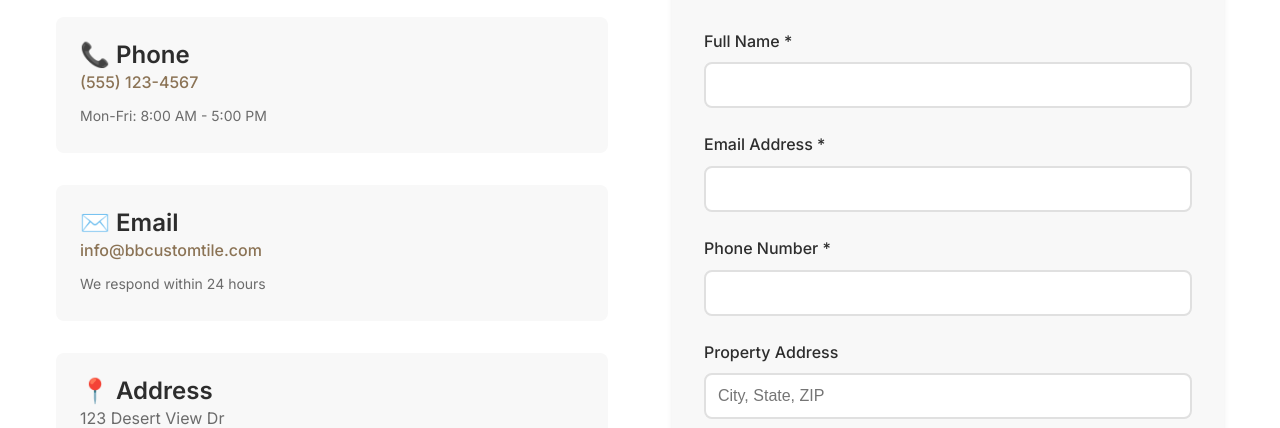
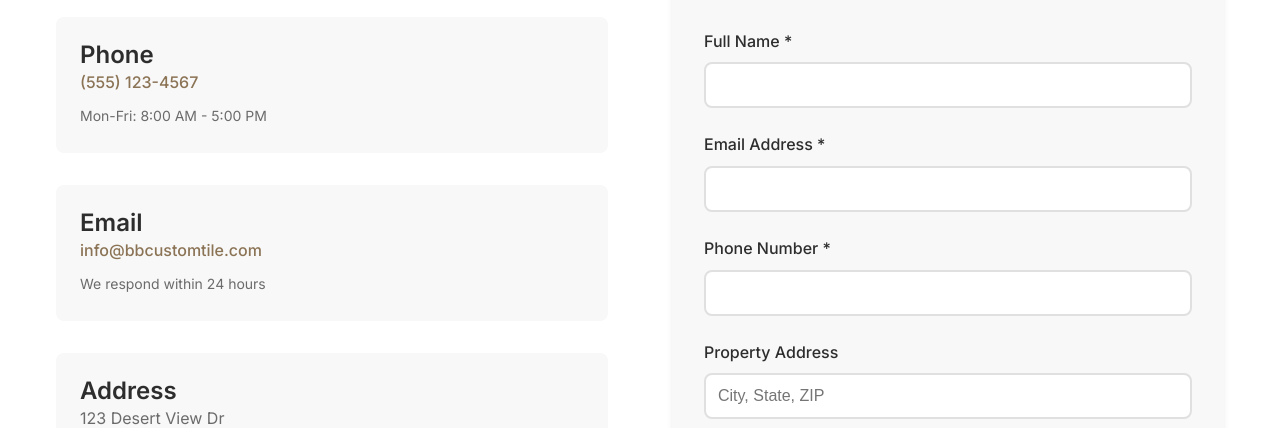
Before and after one commit to Procstar13/B-B-Custom-Tile, a website: page contact.html in a window 1280 px wide. Shown: the part 524-952 px from the top of the page. Drawn offline with Linux system fonts and the light colour scheme.

Commit message:
Remove emojis from contact page headers

```diff
--- a/contact.html
+++ b/contact.html
@@ -73,19 +73,19 @@
 
                     <div class="contact-methods">
                         <div class="contact-method">
-                            <h4>📞 Phone</h4>
+                            <h4>Phone</h4>
                             <p><a href="tel:+15551234567">(555) 123-4567</a></p>
                             <small>Mon-Fri: 8:00 AM - 5:00 PM</small>
                         </div>
 
                         <div class="contact-method">
-                            <h4>✉️ Email</h4>
+                            <h4>Email</h4>
                             <p><a href="mailto:info@bbcustomtile.com">info@bbcustomtile.com</a></p>
                             <small>We respond within 24 hours</small>
                         </div>
 
                         <div class="contact-method">
-                            <h4>📍 Address</h4>
+                            <h4>Address</h4>
                             <p>123 Desert View Dr<br>Phoenix, AZ 85001</p>
                             <small>Serving all of Arizona</small>
                         </div>
```
